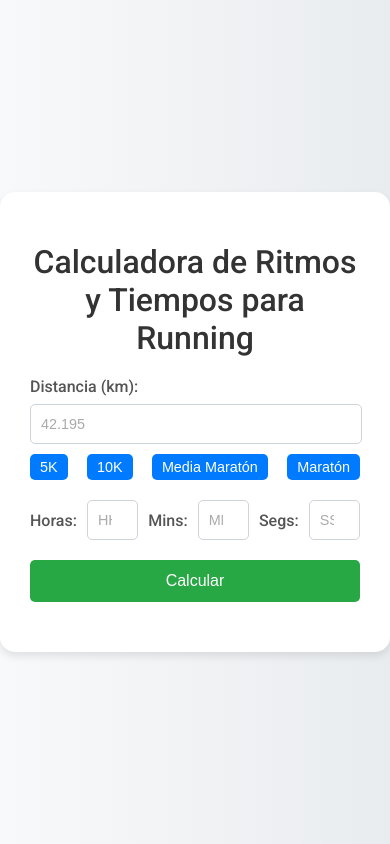
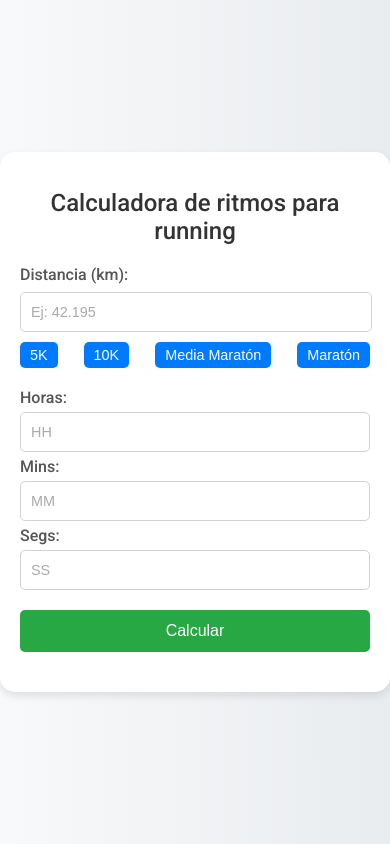
Before and after one commit to cociredefdev/calculo-ritmos-running, a plain HTML site: page index.html in a window 390 px wide. Drawn offline with Linux system fonts and the light colour scheme.

Commit message:
Add files via upload

```diff
--- a/index.html
+++ b/index.html
@@ -3,18 +3,18 @@
 <head>
     <meta charset="UTF-8">
     <meta name="viewport" content="width=device-width, initial-scale=1.0">
-    <title>Calculadora de Ritmos y Tiempos</title>
+    <title>Calculadora de ritmos para running</title>
     <link rel="stylesheet" href="styles.css">
     <link href="https://fonts.googleapis.com/css2?family=Roboto:wght@400;500&display=swap" rel="stylesheet">
-    <link rel="icon" type="image/svg+xml" href="favicon.png">
+    <link rel="icon" href="favicon.png" type="image/png">
 </head>
 <body>
     <div class="container">
-        <h1>Calculadora de Ritmos y Tiempos para Running</h1>
+        <h1>Calculadora de ritmos para running</h1>
         <form id="calculatorForm">
             <div class="form-group">
                 <label for="distance">Distancia (km):</label>
-                <input type="text" id="distance" placeholder="42.195" required>
+                <input type="text" id="distance" placeholder="Ej: 42.195" required>
                 <div class="suggestions">
                     <button type="button" class="suggestion-btn" onclick="setDistance(5)">5K</button>
                     <button type="button" class="suggestion-btn" onclick="setDistance(10)">10K</button>
--- a/styles.css
+++ b/styles.css
@@ -10,11 +10,11 @@ body {
 
 .container {
     background: white;
-    padding: 30px;
+    padding: 20px;
     border-radius: 15px;
     box-shadow: 0 4px 8px rgba(0,0,0,0.1);
     max-width: 400px;
-    width: 100%;
+    width: 90%;
 }
 
 h1 {
@@ -22,6 +22,7 @@ h1 {
     margin-bottom: 20px;
     font-weight: 500;
     color: #333;
+    font-size: 1.5em;
 }
 
 .form-group {
@@ -47,7 +48,7 @@ input {
 
 input::placeholder {
     color: #aaa;
-    font-size: 0.9em; /* Tamaño de letra reducido para el placeholder */
+    font-size: 0.9em;
 }
 
 .suggestions {
@@ -76,6 +77,7 @@ input::placeholder {
     justify-content: space-between;
     align-items: center;
     gap: 10px;
+    flex-wrap: wrap;
 }
 
 .form-group.inline label {
@@ -114,3 +116,14 @@ button[type="submit"]:hover {
     font-size: 1.2em;
     color: #333;
 }
+
+@media (max-width: 600px) {
+    .form-group.inline label,
+    .form-group.inline input {
+        width: 100%;
+    }
+
+    .form-group.inline {
+        gap: 5px;
+    }
+}
```
